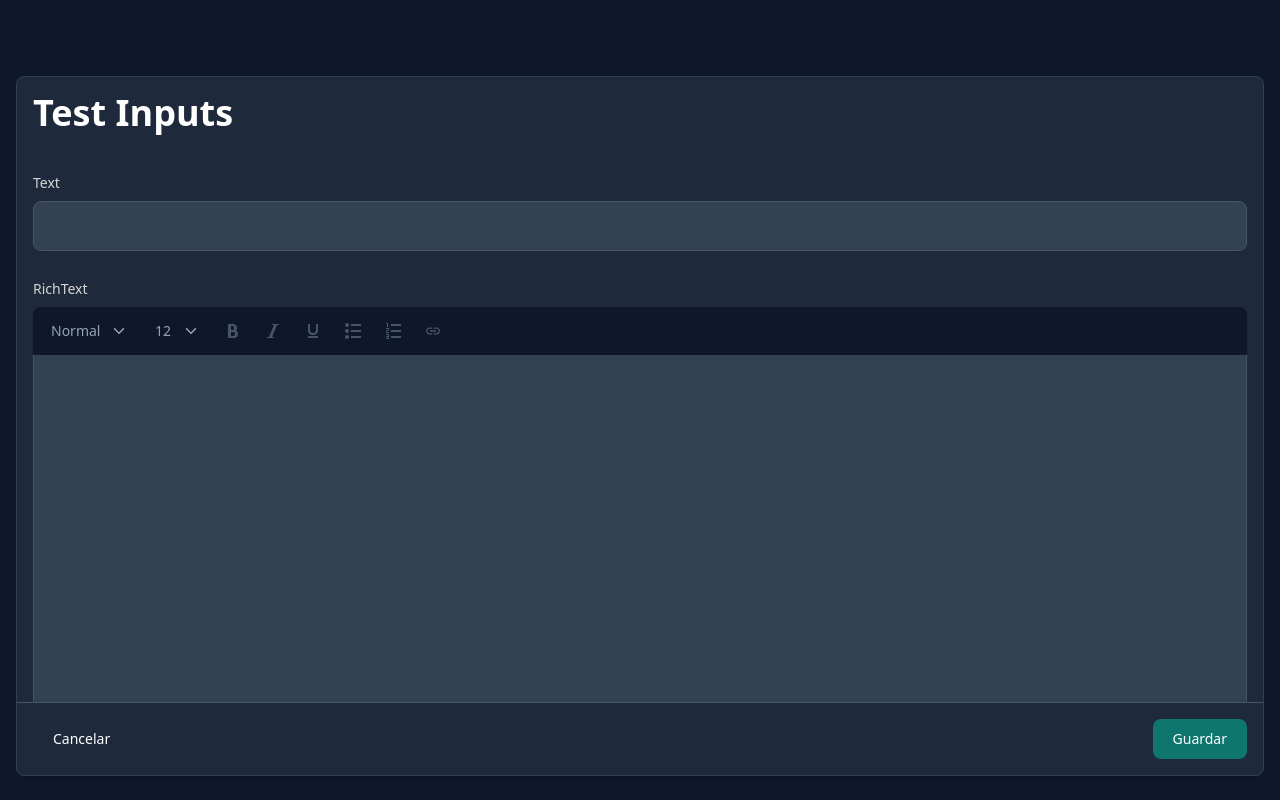
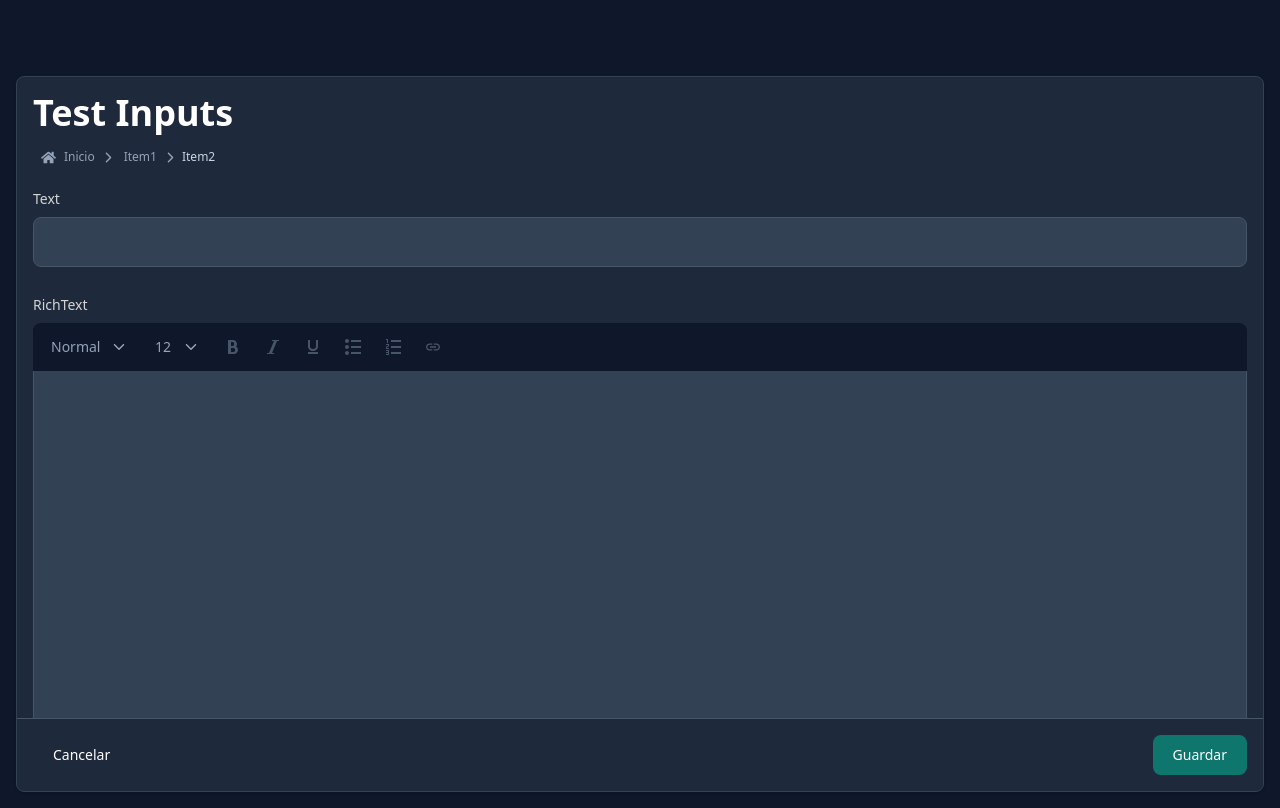
Before and after one commit to juniorencode/undefined-core, a React (Vite) app: page / in a window 1280 px wide. Built offline with nearby package versions, Linux system fonts and the light colour scheme.

Commit message:
refactor: breadcrumb

```diff
--- /dev/null
+++ b/lib/components/Breadcrumb/index.jsx
@@ -0,0 +1,40 @@
+import { Link } from 'react-router-dom';
+import { FaHome } from 'react-icons/fa';
+import { IoIosArrowForward } from 'react-icons/io';
+
+export const Breadcrumb = ({ options, folders }) => {
+  return (
+    <nav className="flex h-4">
+      <ol className="inline-flex items-center space-x-1.5 rtl:space-x-reverse">
+        <li className="inline-flex items-center">
+          <Link
+            className="inline-flex gap-2 items-center md:ms-2 text-xs font-medium text-secondary-700 hover:text-primary-600 dark:text-secondary-400 dark:hover:text-primary-400"
+            to="/"
+          >
+            <FaHome size={15} />
+            Inicio
+          </Link>
+        </li>
+        {options?.map(item => (
+          <li key={item.url}>
+            <div className="flex items-center text-secondary-500 dark:text-secondary-400">
+              <IoIosArrowForward size={15} />
+              {item.url ? (
+                <Link
+                  className="ms-1 text-xs font-medium text-secondary-700 hover:text-primary-600 md:ms-2 dark:text-secondary-400 dark:hover:text-primary-400"
+                  to={folders ? `/folder/${item.url}` : item.url}
+                >
+                  {item.label}
+                </Link>
+              ) : (
+                <span className="ms-1 text-xs font-medium text-secondary-700 dark:text-secondary-300">
+                  {item.label}
+                </span>
+              )}
+            </div>
+          </li>
+        ))}
+      </ol>
+    </nav>
+  );
+};
--- a/lib/main.js
+++ b/lib/main.js
@@ -1,5 +1,6 @@
 export { useForm } from './hooks/useForm.hook';
 
+export { Breadcrumb } from './components/Breadcrumb';
 export { DataForm } from './components/DataForm';
 export { FormSection } from './components/FormSection';
 export { Button } from './components/Button';
--- a/src/App.jsx
+++ b/src/App.jsx
@@ -13,7 +13,8 @@ import {
   InputPassword,
   InputSwitch,
   InputDate,
-  InputRichText
+  InputRichText,
+  Breadcrumb
 } from '../lib/main';
 
 const App = () => {
@@ -41,6 +42,19 @@ const App = () => {
           <h1 className="text-4xl font-bold p-4 text-neutral-800 dark:text-white">
             Test Inputs
           </h1>
+          <div className="px-4">
+            <Breadcrumb
+              options={[
+                {
+                  label: 'Item1',
+                  url: 'https://google.com/'
+                },
+                {
+                  label: 'Item2'
+                }
+              ]}
+            />
+          </div>
           <DataForm form={Form}>
             <form
               className="flex flex-col gap-2"
```
